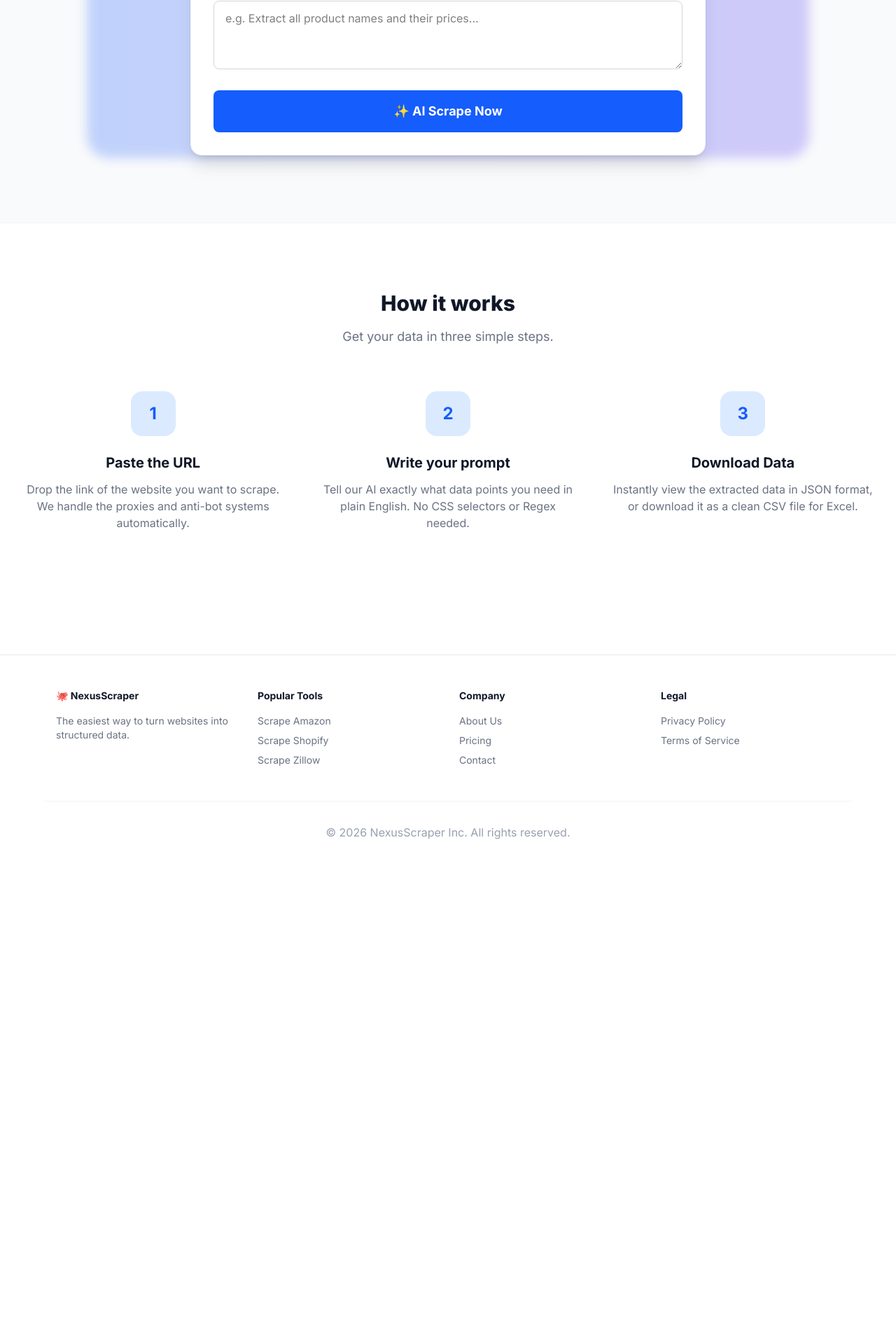
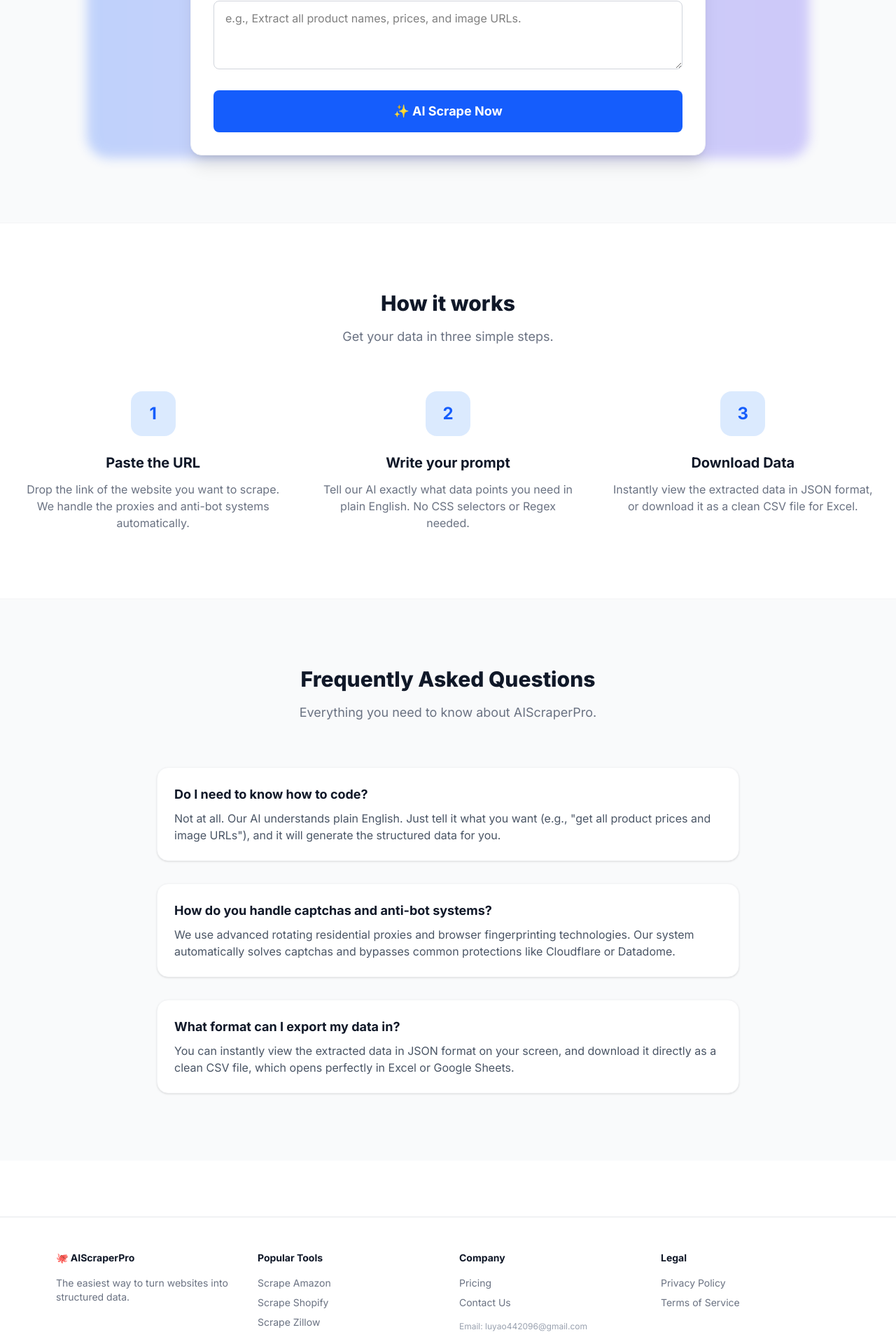
Before and after one commit to luyao442096-glitch/scraper, a Next.js app: page / in a window 1280 px wide. Shown: the part 859-2779 px from the top of the page at 70% size. Before the commit the page ends 2108 px from the top, so only its background shows below. Built offline with nearby package versions, Linux system fonts and the light colour scheme; no server answers.

Commit message:
UX and SEO improvements for production

```diff
--- a/app/components/Navbar.tsx
+++ b/app/components/Navbar.tsx
@@ -55,11 +55,11 @@ export default function Navbar() {
   return (
     <header className="bg-white border-b border-gray-200 sticky top-0 z-50">
       <div className="max-w-6xl mx-auto px-4 h-16 flex items-center justify-between">
-        {/* Logo 区 */}
+        {/* Logo 区 - 🚀 品牌已全面升级为 AIScraperPro */}
         <Link href="/" className="flex items-center gap-2">
           <span className="text-2xl">🐙</span>
           <span className="font-extrabold text-xl tracking-tight text-blue-600">
-            Nexus<span className="text-gray-900">Scraper</span>
+            AI<span className="text-gray-900">ScraperPro</span>
           </span>
         </Link>
 
--- a/app/components/ScraperTool.tsx
+++ b/app/components/ScraperTool.tsx
@@ -13,7 +13,7 @@ export default function ScraperTool() {
 
   const handleScrape = async () => {
     if (!url || !prompt) {
-      setError("💡 嘿，合伙人！URL和提取需求都得填上哦。");
+      setError("💡 Please provide both a target URL and your extraction requirements.");
       return;
     }
 
@@ -24,7 +24,7 @@ export default function ScraperTool() {
     try {
       const { data: { session } } = await supabase.auth.getSession();
       if (!session) {
-        throw new Error("请先点击右上角 [Log in] 登录，免费领取 50 个积分！");
+        throw new Error("Please log in to receive your 50 free credits and start scraping!");
       }
 
       const res = await fetch("/api/scrape", {
@@ -39,7 +39,7 @@ export default function ScraperTool() {
       const data = await res.json();
 
       if (!res.ok) {
-        throw new Error(data.error || "抓取失败，请检查网络或 URL");
+        throw new Error(data.error || "Scraping failed. Please check the URL and try again.");
       }
 
       setResult(data.data);
@@ -51,28 +51,27 @@ export default function ScraperTool() {
     }
   };
 
-  // 🌟 新增：将 JSON 转换为 CSV 并触发下载的魔法函数
+  // 🌟 将 JSON 转换为 CSV 并触发下载的魔法函数
   const downloadCSV = () => {
     if (!result) return;
 
-    // 确保数据是一个数组（因为只有列表形式的数据才能转成表格）
+    // 确保数据是一个数组
     const dataArray = Array.isArray(result) ? result : [result];
     if (dataArray.length === 0) return;
 
-    // 1. 提取所有表头 (比如 title, price)
+    // 1. 提取所有表头
     const headers = Object.keys(dataArray[0]);
 
     // 2. 将数据转换为 CSV 格式的字符串
     const csvRows = dataArray.map(row => {
       return headers.map(header => {
         const val = row[header];
-        // 如果数据里本来就有逗号或换行，必须用双引号包起来，防止表格错位
         const safeVal = val === null || val === undefined ? '' : String(val).replace(/"/g, '""');
         return `"${safeVal}"`;
       }).join(',');
     });
 
-    // 3. 把表头和数据拼在一起，加入 \uFEFF 是为了防止中文在 Excel 里乱码
+    // 3. 把表头和数据拼在一起 (保留 \uFEFF 以兼容国际字符)
     const csvContent = '\uFEFF' + [headers.join(','), ...csvRows].join('\n');
 
     // 4. 触发浏览器下载
@@ -80,7 +79,7 @@ export default function ScraperTool() {
     const downloadUrl = URL.createObjectURL(blob);
     const link = document.createElement('a');
     link.href = downloadUrl;
-    link.download = `nexus_scraper_${new Date().getTime()}.csv`; // 自动生成带时间戳的文件名
+    link.download = `aiscraperpro_export_${new Date().getTime()}.csv`;
     link.click();
     URL.revokeObjectURL(downloadUrl);
   };
@@ -89,19 +88,19 @@ export default function ScraperTool() {
     <div className="max-w-3xl mx-auto w-full px-4 font-sans">
       <div className="bg-white p-8 rounded-2xl shadow-xl border border-gray-100 space-y-6">
         <div>
-          <label className="block text-sm font-medium text-gray-700 mb-2">Target URL (目标网址)</label>
+          <label className="block text-sm font-medium text-gray-700 mb-2">Target Website URL</label>
           <input type="url" value={url} onChange={(e) => setUrl(e.target.value)} placeholder="https://example.com" className="w-full px-4 py-3 rounded-lg border border-gray-300 focus:ring-2 focus:ring-blue-500 focus:border-blue-500 transition-colors text-black" />
         </div>
 
         <div>
-          <label className="block text-sm font-medium text-gray-700 mb-2">What do you want to extract? (提取需求)</label>
-          <textarea value={prompt} onChange={(e) => setPrompt(e.target.value)} placeholder="e.g. Extract all product names and their prices..." rows={3} className="w-full px-4 py-3 rounded-lg border border-gray-300 focus:ring-2 focus:ring-blue-500 focus:border-blue-500 transition-colors text-black" />
+          <label className="block text-sm font-medium text-gray-700 mb-2">What data do you want to extract?</label>
+          <textarea value={prompt} onChange={(e) => setPrompt(e.target.value)} placeholder="e.g., Extract all product names, prices, and image URLs." rows={3} className="w-full px-4 py-3 rounded-lg border border-gray-300 focus:ring-2 focus:ring-blue-500 focus:border-blue-500 transition-colors text-black" />
         </div>
 
         {error && (
           <div className="p-4 bg-red-50 text-red-600 rounded-lg text-sm border border-red-100 flex flex-col gap-2">
             <span>{error}</span>
-            {error.includes("积分不足") && (
+            {error.includes("credits") && (
               <Link href="/pricing" className="inline-block px-4 py-2 bg-blue-600 text-white rounded font-bold text-center hover:bg-blue-700 w-fit">
                 🚀 Upgrade to Pro
               </Link>
@@ -110,7 +109,7 @@ export default function ScraperTool() {
         )}
 
         <button onClick={handleScrape} disabled={loading} className={`w-full py-4 rounded-lg text-white font-bold text-lg transition-all ${loading ? "bg-blue-400 cursor-not-allowed" : "bg-blue-600 hover:bg-blue-700 hover:shadow-lg"}`}>
-          {loading ? "✨ AI is working its magic..." : "✨ AI Scrape Now"}
+          {loading ? "✨ AI is extracting data..." : "✨ AI Scrape Now"}
         </button>
       </div>
 
@@ -119,7 +118,6 @@ export default function ScraperTool() {
           <div className="flex justify-between items-center mb-4">
             <h3 className="text-white font-medium">Extraction Result</h3>
             <div className="flex gap-3 items-center">
-              {/* 🌟 核心提效神器：下载 CSV 按钮 */}
               <button
                 onClick={downloadCSV}
                 className="px-4 py-1.5 bg-blue-600 text-white rounded-md text-sm font-bold hover:bg-blue-500 transition-colors shadow-sm flex items-center gap-2"
--- a/app/layout.tsx
+++ b/app/layout.tsx
@@ -10,7 +10,7 @@ const inter = Inter({ subsets: ["latin"] });
 
 // 这是全局的 SEO 元数据（默认显示）
 export const metadata: Metadata = {
-  title: "AI Scraper | No-Code Web Data Extraction",
+  title: "AIScraperPro | No-Code Web Data Extraction",
   description: "Extract structured JSON data from any website using AI. No coding or regular expressions required.",
 };
 
@@ -37,7 +37,7 @@ export default function RootLayout({
           <div className="max-w-6xl mx-auto px-4 grid grid-cols-2 md:grid-cols-4 gap-8 text-sm">
             <div>
               <h3 className="font-bold text-gray-900 mb-4 flex items-center gap-2">
-                🐙 NexusScraper
+                🐙 AIScraperPro
               </h3>
               <p className="text-gray-500">The easiest way to turn websites into structured data.</p>
             </div>
@@ -46,31 +46,37 @@ export default function RootLayout({
             <div>
               <h4 className="font-bold text-gray-900 mb-4">Popular Tools</h4>
               <ul className="space-y-2 text-gray-500">
-                <li><Link href="/tools/scrape-amazon-products" className="hover:text-blue-600">Scrape Amazon</Link></li>
-                <li><Link href="/tools/scrape-shopify-stores" className="hover:text-blue-600">Scrape Shopify</Link></li>
-                <li><Link href="/tools/scrape-real-estate" className="hover:text-blue-600">Scrape Zillow</Link></li>
+                {/* 暂时用 # 占位，避免出现 404 错误 */}
+                <li><Link href="#" className="hover:text-blue-600">Scrape Amazon</Link></li>
+                <li><Link href="#" className="hover:text-blue-600">Scrape Shopify</Link></li>
+                <li><Link href="#" className="hover:text-blue-600">Scrape Zillow</Link></li>
               </ul>
             </div>
 
             <div>
               <h4 className="font-bold text-gray-900 mb-4">Company</h4>
               <ul className="space-y-2 text-gray-500">
-                <li><Link href="#" className="hover:text-blue-600">About Us</Link></li>
                 <li><Link href="/pricing" className="hover:text-blue-600">Pricing</Link></li>
-                <li><Link href="#" className="hover:text-blue-600">Contact</Link></li>
+                {/* 🚀 核心：一键触发发送邮件到你的邮箱！(注意这里要用原生的 a 标签) */}
+                <li><a href="mailto:luyao442096@gmail.com" className="hover:text-blue-600">Contact Us</a></li>
+                <li className="pt-2">
+                  <span className="text-xs text-gray-400 block break-all">
+                    Email: luyao442096@gmail.com
+                  </span>
+                </li>
               </ul>
             </div>
 
             <div>
               <h4 className="font-bold text-gray-900 mb-4">Legal</h4>
               <ul className="space-y-2 text-gray-500">
-                <li><Link href="#" className="hover:text-blue-600">Privacy Policy</Link></li>
-                <li><Link href="#" className="hover:text-blue-600">Terms of Service</Link></li>
+                <li><Link href="/privacy" className="hover:text-blue-600">Privacy Policy</Link></li>
+                <li><Link href="/terms" className="hover:text-blue-600">Terms of Service</Link></li>
               </ul>
             </div>
           </div>
           <div className="max-w-6xl mx-auto px-4 mt-12 pt-8 border-t border-gray-100 text-center text-gray-400">
-            © {new Date().getFullYear()} NexusScraper Inc. All rights reserved.
+            © {new Date().getFullYear()} AIScraperPro Inc. All rights reserved.
           </div>
         </footer>
 
--- a/app/page.tsx
+++ b/app/page.tsx
@@ -75,7 +75,29 @@ export default function Home() {
           </div>
         </div>
       </section>
-
+{/* 🚀 第 4 部分：FAQ 常见问题 (极大提升 SEO 权重和转化率) */}
+      <section className="py-24 bg-gray-50 border-t border-gray-100">
+        <div className="max-w-4xl mx-auto px-4 sm:px-6 lg:px-8">
+          <div className="text-center mb-16">
+            <h2 className="text-3xl font-extrabold text-gray-900">Frequently Asked Questions</h2>
+            <p className="mt-4 text-lg text-gray-500">Everything you need to know about AIScraperPro.</p>
+          </div>
+          <div className="space-y-8">
+            <div className="bg-white p-6 rounded-2xl shadow-sm border border-gray-100">
+              <h3 className="text-lg font-bold text-gray-900 mb-2">Do I need to know how to code?</h3>
+              <p className="text-gray-600">Not at all. Our AI understands plain English. Just tell it what you want (e.g., "get all product prices and image URLs"), and it will generate the structured data for you.</p>
+            </div>
+            <div className="bg-white p-6 rounded-2xl shadow-sm border border-gray-100">
+              <h3 className="text-lg font-bold text-gray-900 mb-2">How do you handle captchas and anti-bot systems?</h3>
+              <p className="text-gray-600">We use advanced rotating residential proxies and browser fingerprinting technologies. Our system automatically solves captchas and bypasses common protections like Cloudflare or Datadome.</p>
+            </div>
+            <div className="bg-white p-6 rounded-2xl shadow-sm border border-gray-100">
+              <h3 className="text-lg font-bold text-gray-900 mb-2">What format can I export my data in?</h3>
+              <p className="text-gray-600">You can instantly view the extracted data in JSON format on your screen, and download it directly as a clean CSV file, which opens perfectly in Excel or Google Sheets.</p>
+            </div>
+          </div>
+        </div>
+      </section>
     </div>
   );
 }
--- /dev/null
+++ b/app/privacy/page.tsx
@@ -0,0 +1,19 @@
+export default function PrivacyPolicy() {
+  return (
+    <div className="min-h-screen py-20 bg-white">
+      <div className="max-w-3xl mx-auto px-4 sm:px-6 lg:px-8 prose prose-blue">
+        <h1 className="text-3xl font-bold mb-8">Privacy Policy</h1>
+        <p className="text-gray-600 mb-4">Last updated: March 2026</p>
+        <p className="text-gray-600 mb-4">
+          At AIScraperPro, we take your privacy seriously. This Privacy Policy explains how we collect, use, and protect your personal information.
+        </p>
+        <h2 className="text-xl font-semibold mt-8 mb-4">1. Information We Collect</h2>
+        <p className="text-gray-600 mb-4">We only collect the minimum information necessary to provide our service, including your email address for account management and payment processing via our secure providers (e.g., PayPal).</p>
+        <h2 className="text-xl font-semibold mt-8 mb-4">2. How We Use Your Data</h2>
+        <p className="text-gray-600 mb-4">We use your data solely to operate our service, process transactions, and provide customer support. We do NOT sell your data to third parties.</p>
+        <h2 className="text-xl font-semibold mt-8 mb-4">3. Contact Us</h2>
+        <p className="text-gray-600">If you have any questions about this Privacy Policy, please contact us at <strong>luyao442096@gmail.com</strong>.</p>
+      </div>
+    </div>
+  );
+}
--- /dev/null
+++ b/app/terms/page.tsx
@@ -0,0 +1,19 @@
+export default function TermsOfService() {
+  return (
+    <div className="min-h-screen py-20 bg-white">
+      <div className="max-w-3xl mx-auto px-4 sm:px-6 lg:px-8 prose prose-blue">
+        <h1 className="text-3xl font-bold mb-8">Terms of Service</h1>
+        <p className="text-gray-600 mb-4">Last updated: March 2026</p>
+        <p className="text-gray-600 mb-4">
+          Welcome to AIScraperPro. By using our website and services, you agree to comply with and be bound by the following terms.
+        </p>
+        <h2 className="text-xl font-semibold mt-8 mb-4">1. Acceptable Use</h2>
+        <p className="text-gray-600 mb-4">You agree not to use our scraping tools for illegal activities, including but not limited to stealing personal identifiable information (PII), violating copyrights, or DDoSing target websites.</p>
+        <h2 className="text-xl font-semibold mt-8 mb-4">2. Purchases and Refunds</h2>
+        <p className="text-gray-600 mb-4">All credit purchases are final. If you experience technical issues preventing the use of your credits, please contact our support team at <strong>luyao442096@gmail.com</strong> for assistance.</p>
+        <h2 className="text-xl font-semibold mt-8 mb-4">3. Disclaimer of Warranties</h2>
+        <p className="text-gray-600">Our service is provided "as is". We cannot guarantee a 100% success rate for all websites due to the changing nature of anti-bot protections.</p>
+      </div>
+    </div>
+  );
+}
```
